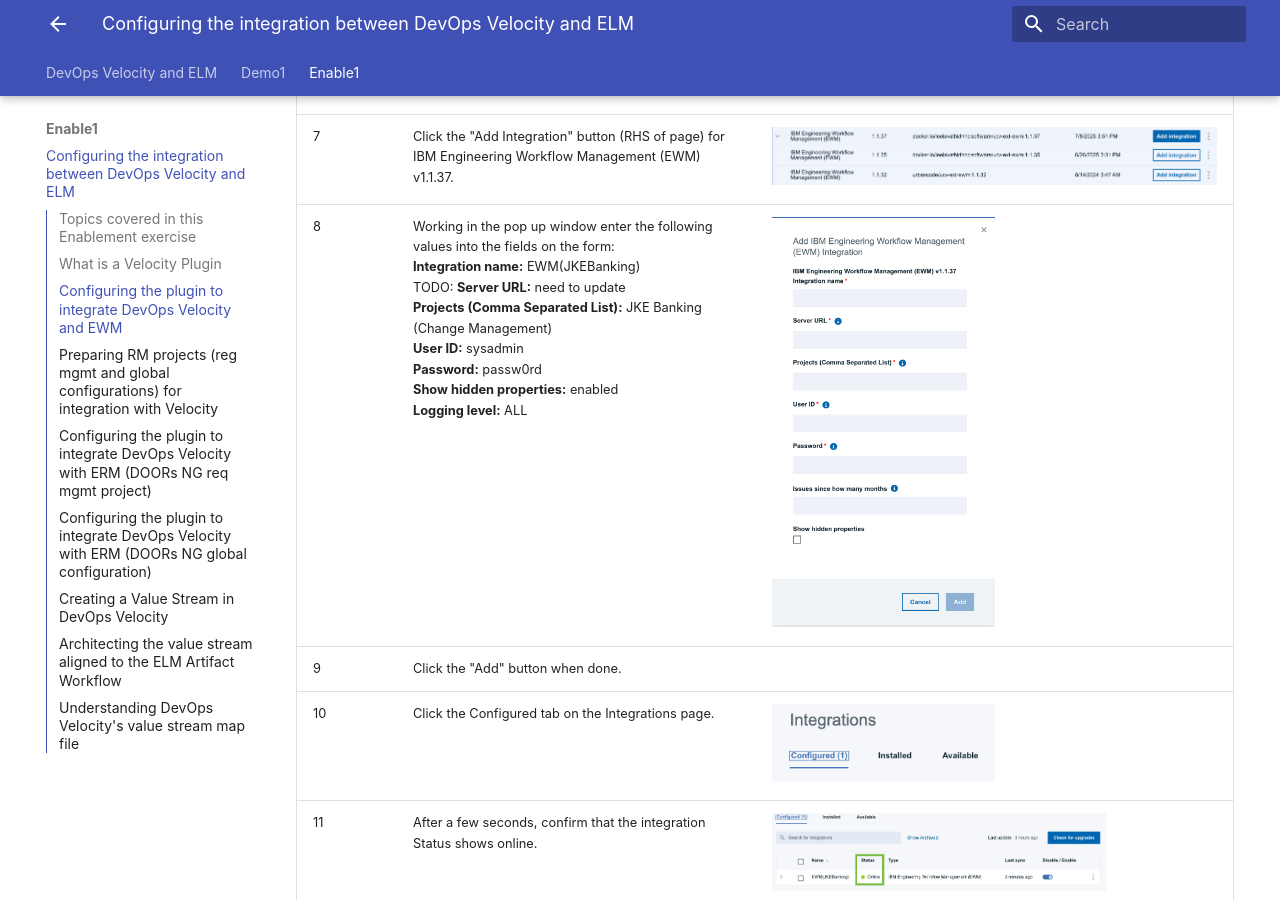
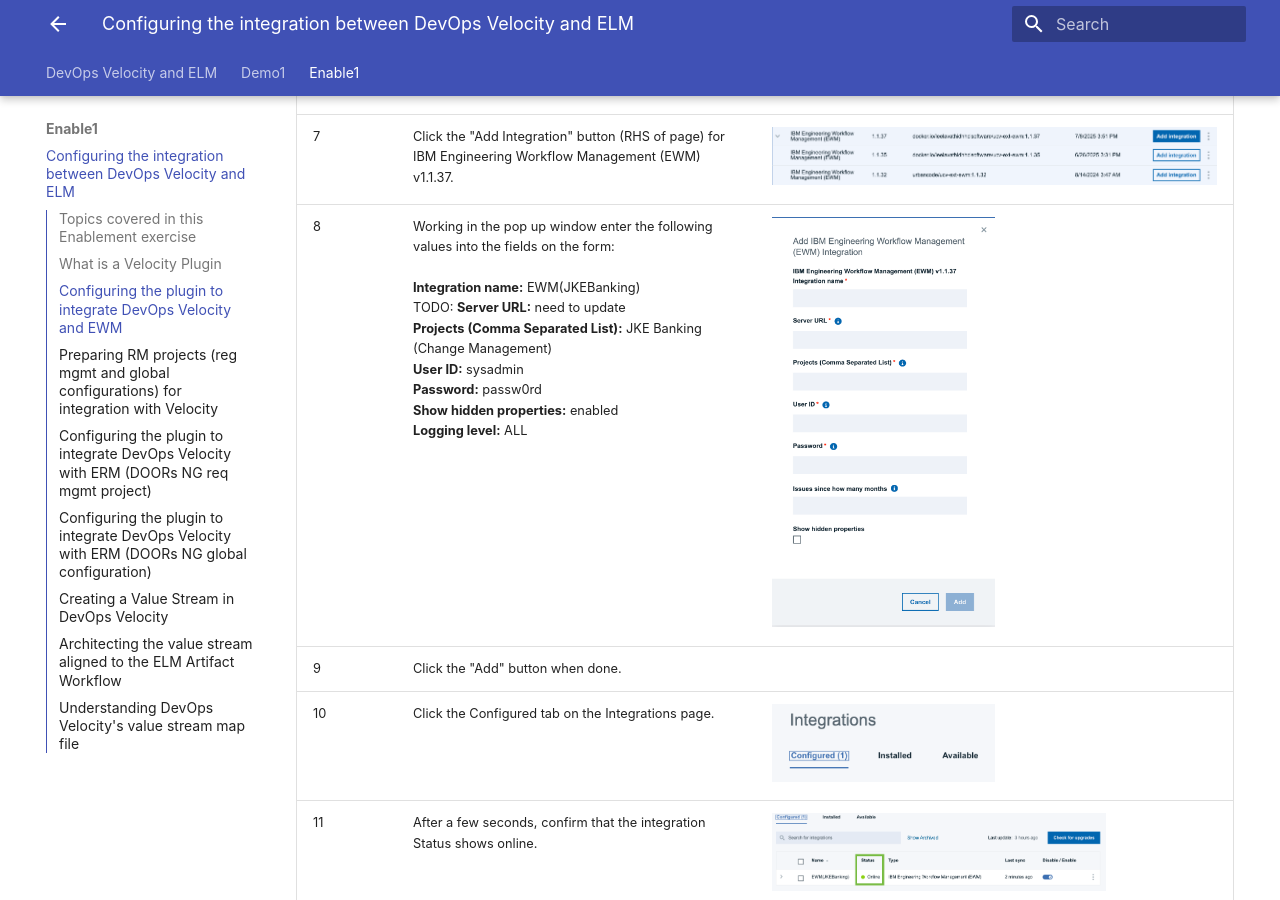
Before and after one commit to DevOpsAutomationLabs/ELM_Velocity, an MkDocs documentation site: the page built from docs/enable1/index.md, in a window 1280 px wide and 900 px high, scrolled down 2455 px. Built offline with MkDocs 1.6.1 and Material for MkDocs 9.7.7, drawn with Linux system fonts in a browser that asks for light colours.

Commit message:
Update index.md

```diff
--- a/docs/enable1/index.md
+++ b/docs/enable1/index.md
@@ -42,7 +42,7 @@
 | 5 | In the search control, enter “EWM”. | <img src="media/e5.png" alt="e5" style="width:50%; height:auto;"> |
 | 6 | Click the twisty icon for the EWM plugin and note that there are multiple versions of this plugin available for installation. | <img src="media/e6.png" alt="e6" style="width:50%; height:auto;"> |
 | 7 | Click the "Add Integration" button (RHS of page) for IBM Engineering Workflow Management (EWM) v1.1.37. | <img src="media/e7.png" alt="e7" style="width:100%; height:auto;"> |
-| 8 | Working in the pop up window enter the following values into the fields on the form: <br/> **Integration name:** EWM(JKEBanking)<br/> TODO: **Server URL:** need to update<br/> **Projects (Comma Separated List):** JKE Banking (Change Management)<br/> **User ID:** sysadmin<br/> **Password:** passw0rd<br/> **Show hidden properties:** enabled<br/> **Logging level:** ALL<br/>  | <img src="media/e8.png" alt="e8" style="width:50%; height:auto;"> |
+| 8 | Working in the pop up window enter the following values into the fields on the form: <br/> <br/> **Integration name:** EWM(JKEBanking)<br/> TODO: **Server URL:** need to update<br/> **Projects (Comma Separated List):** JKE Banking (Change Management)<br/> **User ID:** sysadmin<br/> **Password:** passw0rd<br/> **Show hidden properties:** enabled<br/> **Logging level:** ALL<br/>  | <img src="media/e8.png" alt="e8" style="width:50%; height:auto;"> |
 | 9 | Click the "Add" button when done. |  |
 | 10 | Click the Configured tab on the Integrations page. | <img src="media/e9.png" alt="e9" style="width:50%; height:auto;"> |
 | 11 | After a few seconds, confirm that the integration Status shows online. |  <img src="media/e10.png" alt="e10" style="width:75%; height:auto;"> |
```
